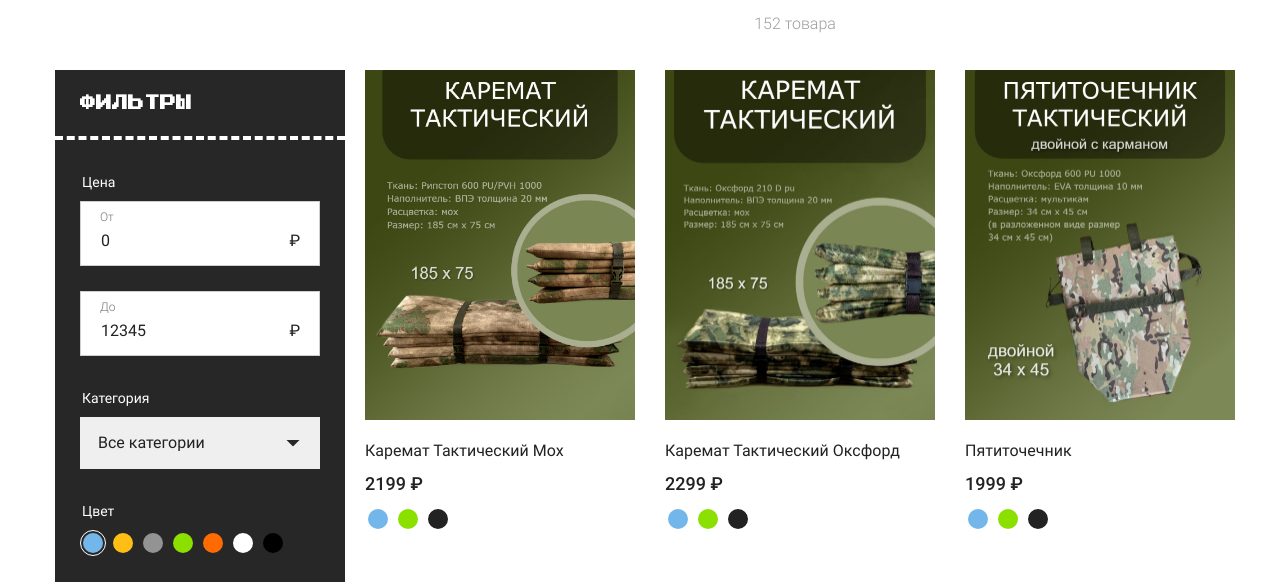
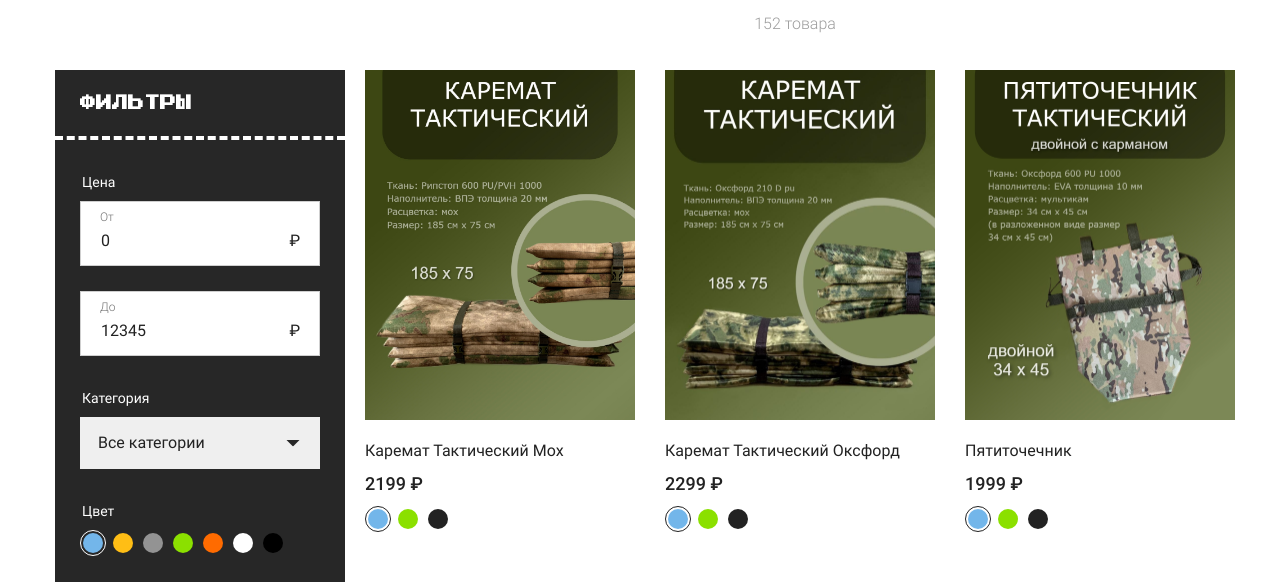
Before and after one commit to epic3333/vue_shop, a Vue app: page / in a window 1280 px wide. Shown: the part 155-737 px from the top of the page. Built offline with nearby package versions, Linux system fonts and the light colour scheme.

Commit message:
feat: add color component, key, easy refactor

```diff
--- a/src/components/Product/ProductColor.vue
+++ b/src/components/Product/ProductColor.vue
@@ -2,22 +2,21 @@
     <ul class="colors colors--black">
       <li class="colors__item">
         <label class="colors__label">
-          <input class="colors__radio sr-only" type="radio" name="color-1" value="#73B6EA"
-                 checked="">
+          <input class="colors__radio sr-only" type="radio" value="#73B6EA" v-model="color">
           <span class="colors__value" style="background-color: #73B6EA;">
                     </span>
         </label>
       </li>
       <li class="colors__item">
         <label class="colors__label">
-          <input class="colors__radio sr-only" type="radio" name="color-1" value="#8BE000">
+          <input class="colors__radio sr-only" type="radio" value="#8BE000" v-model="color">
           <span class="colors__value" style="background-color: #8BE000;">
                     </span>
         </label>
       </li>
       <li class="colors__item">
         <label class="colors__label">
-          <input class="colors__radio sr-only" type="radio" name="color-1" value="#222">
+          <input class="colors__radio sr-only" type="radio" value="#222" v-model="color">
           <span class="colors__value" style="background-color: #222;">
                     </span>
         </label>
@@ -29,6 +28,11 @@
 
 export default {
   name: 'ProductColor',
+  data() {
+    return {
+      color: '#73B6EA',
+    };
+  },
 };
 </script>
 
--- a/src/components/Product/ProductItem.vue
+++ b/src/components/Product/ProductItem.vue
@@ -1,10 +1,10 @@
 <template>
-  <div>
+  <li class="catalog__item">
     <ProductImage :image="product.image" :title="product.title"></ProductImage>
     <ProductTitle :title="product.title"></ProductTitle>
     <ProductPrice :price="product.price"></ProductPrice>
     <ProductColor></ProductColor>
-  </div>
+  </li>
 </template>
 
 <script>
--- a/src/components/Product/ProductList.vue
+++ b/src/components/Product/ProductList.vue
@@ -1,8 +1,6 @@
 <template>
     <ul class="catalog__list">
-      <li class="catalog__item" v-for="(product, index) of products" :key="index">
-        <ProductItem :product="product"></ProductItem>
-      </li>
+        <ProductItem :product="product" v-for="product of products" :key="product.id"></ProductItem>
     </ul>
 </template>
 
--- a/src/data/products.js
+++ b/src/data/products.js
@@ -1,60 +1,72 @@
 export default [
   {
+    id: 1,
     title: 'Каремат Тактический Мох',
     price: 2199,
     image: '/img/karemat_moh.jpg',
   },
   {
+    id: 2,
     title: 'Каремат Тактический Оксфорд',
     price: 2299,
     image: '/img/karemat_oksford.jpg',
   },
   {
+    id: 3,
     title: 'Пятиточечник',
     price: 1999,
     image: '/img/patito4e4nik.jpg',
   },
   {
+    id: 4,
     title: 'Радионяня Motorola MBP16lsjdflsdfj',
     price: 3690,
     image: '/img/radio.jpg',
   },
   {
+    id: 5,
     title: 'Ультразвуковая зубная щётка Playbrush Smart Sonic',
     price: 5660,
     image: '/img/toothbrush.jpg',
   },
   {
+    id: 6,
     title: 'Смартфон Xiaomi Mi Mix 3 6/128GB',
     price: 21790,
     image: '/img/phone.jpg',
   },
   {
+    id: 7,
     title: 'Смартфон Xiaomi Mi A3 4/64GB Android One',
     price: 14960,
     image: '/img/phone-2.jpg',
   },
   {
+    id: 8,
     title: 'Электроскейт Razor Cruiser',
     price: 24690,
     image: '/img/board.jpg',
   },
   {
+    id: 9,
     title: 'Смартфон Xiaomi Redmi 6/128GB',
     price: 8960,
     image: '/img/phone-3.jpg',
   },
   {
+    id: 10,
     title: 'Каремат Тактический Мох',
     price: 199,
     image: '/img/karemat_moh.jpg',
   },
   {
+    id: 11,
     title: 'Каремат Тактический Оксфорд',
     price: 299,
     image: '/img/karemat_oksford.jpg',
   },
   {
+    id: 12,
     title: 'Пятиточечник',
     price: 999,
     image: '/img/patito4e4nik.jpg',
```
